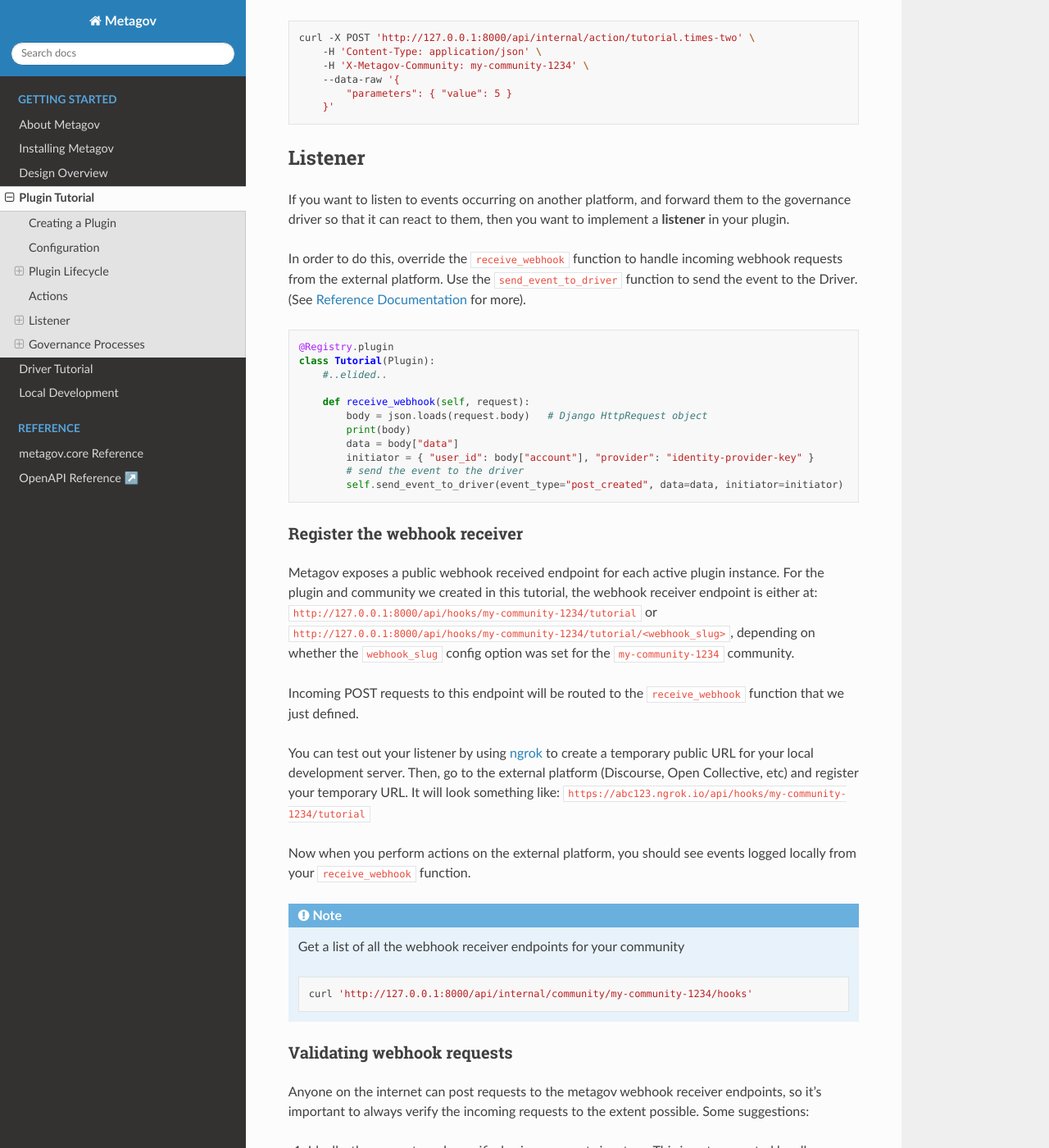
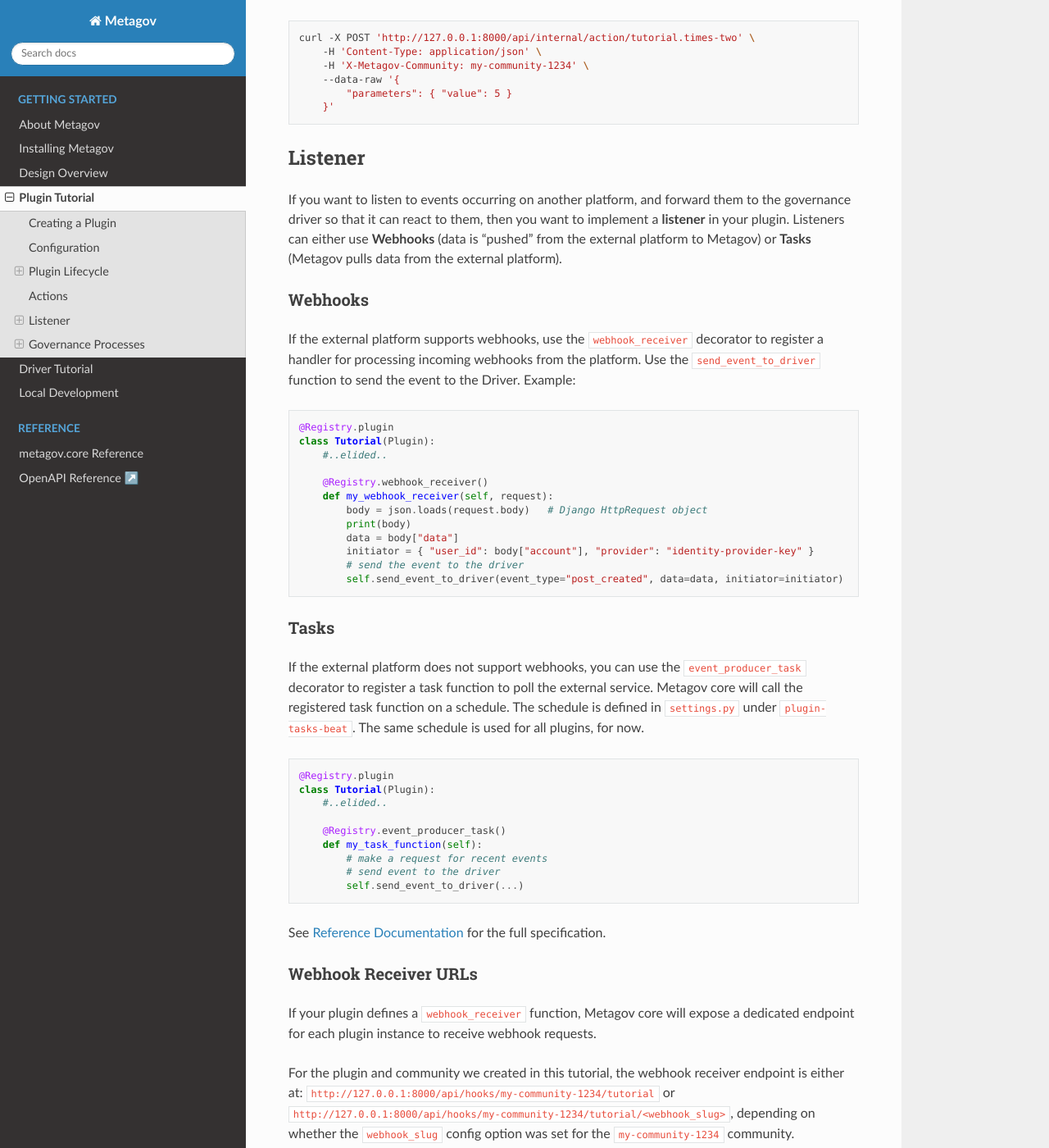
Before and after one commit to metagov/gateway, a Sphinx documentation site: the page built from docs/plugin_tutorial.rst, in a window 1280 px wide and 1400 px high, scrolled down 3703 px. Shown: the whole window at 82% size. Built offline with Sphinx 7.4.7 and the Read the Docs theme 2.0.0, drawn with Linux system fonts in a browser that asks for light colours; some of the changed text lies outside the part shown.

Commit message:
Register webhook receivers, call task functions from celery task (#47)

```diff
--- a/docs/autodocs/core.rst
+++ b/docs/autodocs/core.rst
@@ -38,3 +38,5 @@
 *******************
 
 .. autofunction:: metagov.core.plugin_decorators.action
+.. autofunction:: metagov.core.plugin_decorators.event_producer_task
+.. autofunction:: metagov.core.plugin_decorators.webhook_receiver
--- a/docs/plugin_tutorial.rst
+++ b/docs/plugin_tutorial.rst
@@ -200,10 +200,12 @@
 
 If you want to listen to events occurring on another platform, and forward them to the governance driver so that
 it can react to them, then you want to implement a **listener** in your plugin.
+Listeners can either use **Webhooks** (data is "pushed" from the external platform to Metagov) or **Tasks** (Metagov pulls data from the external platform).
 
-In order to do this, override the ``receive_webhook`` function to handle incoming webhook requests from the external platform.
-Use the ``send_event_to_driver`` function to send the event to the Driver.
-(See :doc:`Reference Documentation <../autodocs/core>` for more).
+Webhooks
+^^^^^^^^
+If the external platform supports webhooks, use the ``webhook_receiver`` decorator to register a handler for processing incoming
+webhooks from the platform. Use the ``send_event_to_driver`` function to send the event to the Driver. Example:
 
 .. code-block:: python
 
@@ -211,7 +213,8 @@
     class Tutorial(Plugin):
         #..elided..
 
-        def receive_webhook(self, request):
+        @Registry.webhook_receiver()
+        def my_webhook_receiver(self, request):
             body = json.loads(request.body)   # Django HttpRequest object
             print(body)
             data = body["data"]
@@ -220,24 +223,47 @@
             self.send_event_to_driver(event_type="post_created", data=data, initiator=initiator)
 
 
-Register the webhook receiver
-^^^^^^^^^^^^^^^^^^^^^^^^^^^^^^
+Tasks
+^^^^^
 
-Metagov exposes a public webhook received endpoint for each active plugin instance.
+If the external platform does not support webhooks, you can use the ``event_producer_task`` decorator to register a task function to poll the external service.
+Metagov core will call the registered task function on a schedule. The schedule is defined in ``settings.py``
+under ``plugin-tasks-beat``. The same schedule is used for all plugins, for now.
+
+.. code-block:: python
+
+    @Registry.plugin
+    class Tutorial(Plugin):
+        #..elided..
+
+        @Registry.event_producer_task()
+        def my_task_function(self):
+            # make a request for recent events
+            # send event to the driver
+            self.send_event_to_driver(...)
+
+
+See :doc:`Reference Documentation <../autodocs/core>` for the full specification.
+
+Webhook Receiver URLs
+^^^^^^^^^^^^^^^^^^^^^
+
+If your plugin defines a ``webhook_receiver`` function,
+Metagov core will expose a dedicated endpoint for each plugin instance
+to receive webhook requests.
+
 For the plugin and community we created in this tutorial, the webhook receiver endpoint is either at:
 ``http://127.0.0.1:8000/api/hooks/my-community-1234/tutorial`` or
 ``http://127.0.0.1:8000/api/hooks/my-community-1234/tutorial/<webhook_slug>``, depending on whether the
 ``webhook_slug`` config option was set for the ``my-community-1234`` community.
 
-Incoming POST requests to this endpoint will be routed to the ``receive_webhook`` function that we just defined.
+Incoming POST requests to this endpoint will be routed to the method that is decorated with the ``webhook_receiver`` decorator.
 
-You can test out your listener by using `ngrok <https://ngrok.com/>`_ to create a temporary public URL for your local development server.
+You can test out your webhook receiver by using `ngrok <https://ngrok.com/>`_ to create a temporary public URL for your local development server.
 Then, go to the external platform (Discourse, Open Collective, etc) and register your temporary URL. It will look something like:
-``https://abc123.ngrok.io/api/hooks/my-community-1234/tutorial``
+``https://abc123.ngrok.io/api/hooks/my-community-1234/tutorial``. Now, when you perform actions on the external platform, you should see events logged locally from your webhook receiver function.
 
-Now when you perform actions on the external platform, you should see events logged locally from your ``receive_webhook`` function.
-
-.. note:: Get a list of all the webhook receiver endpoints for your community
+.. note:: Get a list of all the webhook receiver endpoints for your community:
 
     .. code-block:: shell
 
```
Also changed, not shown: 9 other files.
